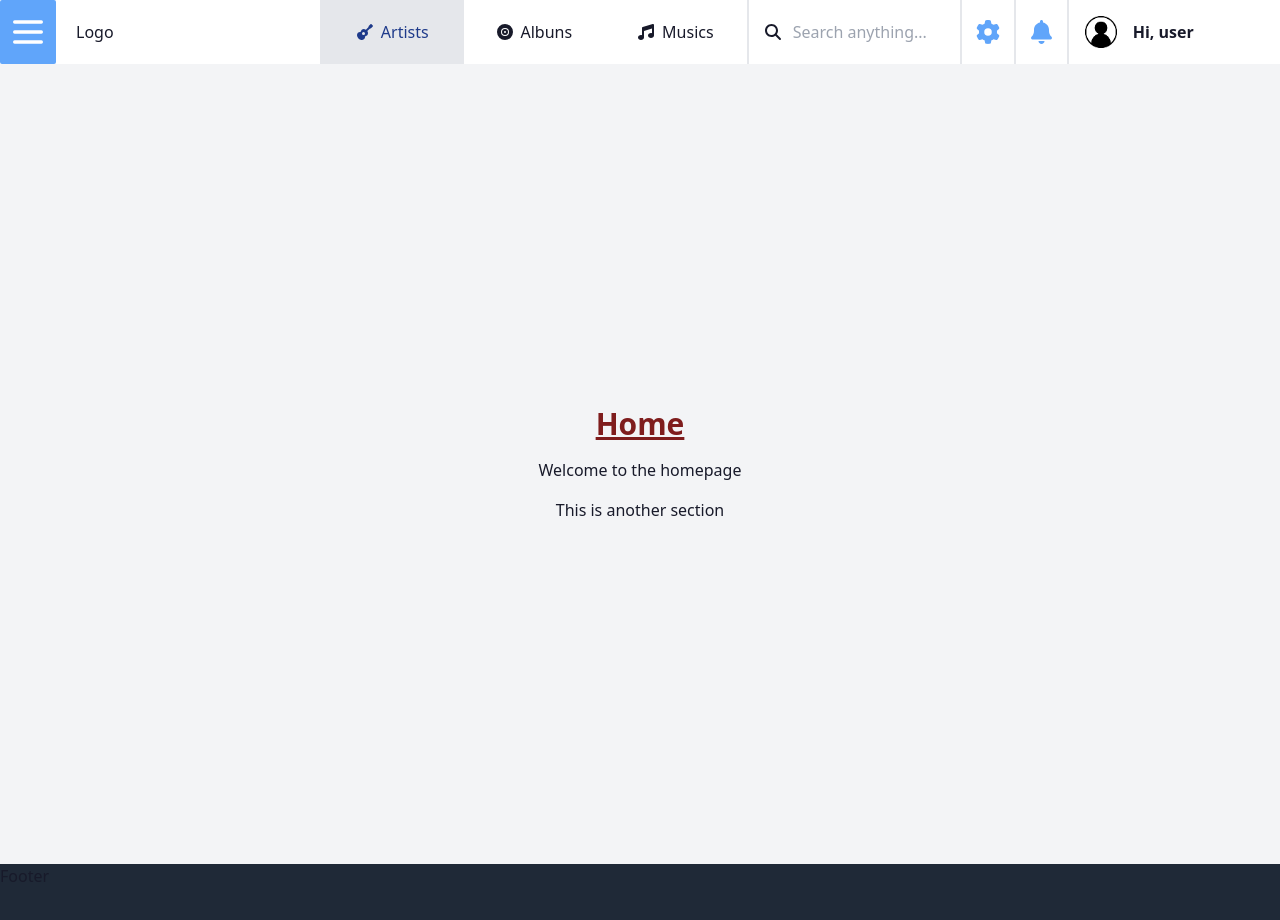
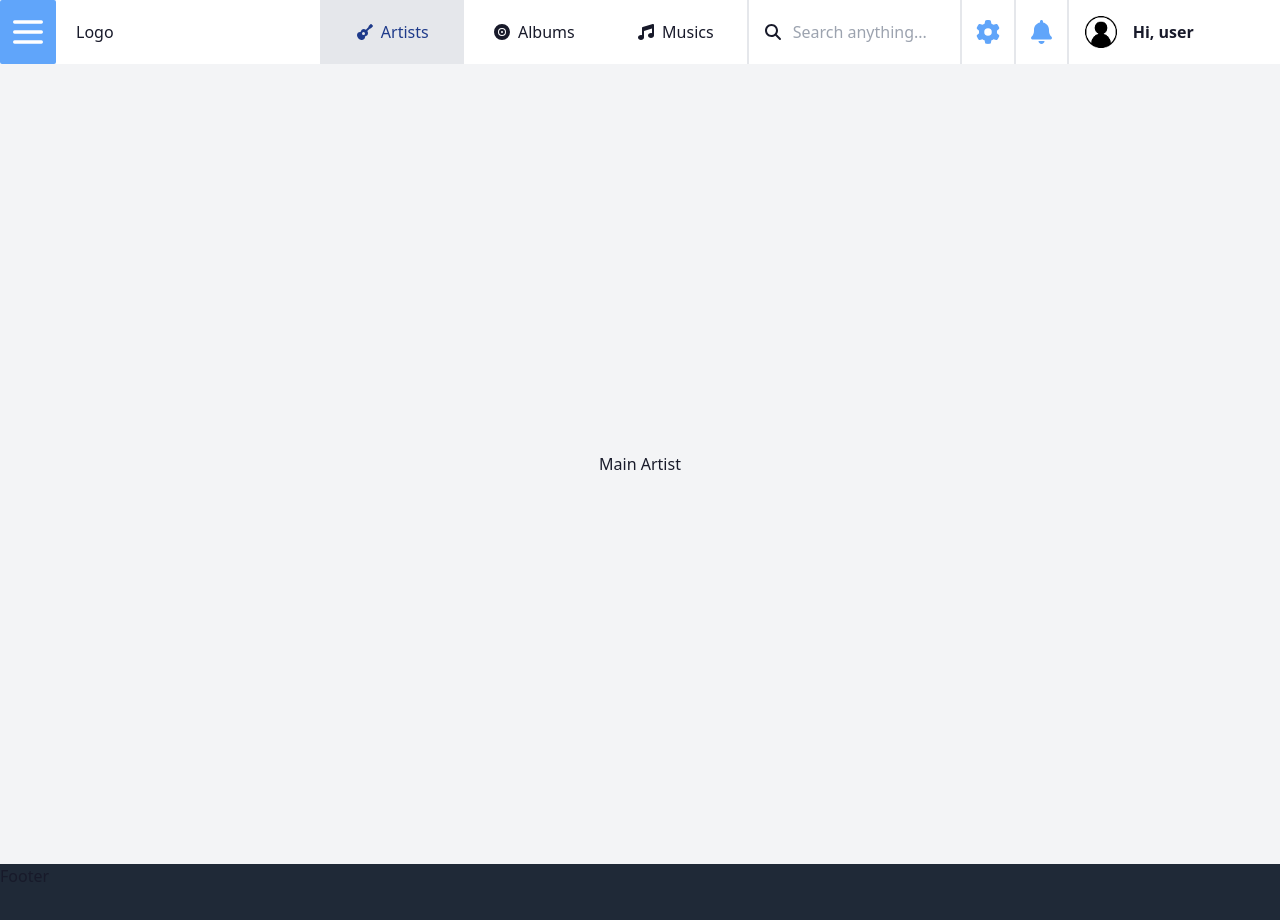
Before and after one commit to raphaelcordon/resenhando2-webPage, a React (Vite) app: page / in a window 1280 px wide. Shown: the top 920 px of the page. Built offline with nearby package versions, Linux system fonts and the light colour scheme.

Commit message:
Created MainComponents and implemented the toggling in the NavBar

```diff
--- /dev/null
+++ b/src/Components/Main/MainAlbumsComponent.jsx
@@ -0,0 +1,9 @@
+const MainAlbumsComponent = () => {
+
+    return (
+        <div>
+            Main Albums
+        </div>
+    )
+}
+export default MainAlbumsComponent;
--- /dev/null
+++ b/src/Components/Main/MainArtistsComponent.jsx
@@ -0,0 +1,9 @@
+const MainArtistsComponent = () => {
+
+    return (
+        <div>
+            Main Artist
+        </div>
+    )
+}
+export default MainArtistsComponent;
--- /dev/null
+++ b/src/Components/Main/MainMusicsComponent.jsx
@@ -0,0 +1,9 @@
+const MainMusicsComponent = () => {
+
+    return (
+        <div>
+            Main Musics
+        </div>
+    )
+}
+export default MainMusicsComponent;
--- a/src/Components/NavBar/MainSubMenuComponent.jsx
+++ b/src/Components/NavBar/MainSubMenuComponent.jsx
@@ -1,20 +1,40 @@
-import { FontAwesomeIcon } from '@fortawesome/react-fontawesome'
-import { faGuitar, faRecordVinyl, faMusic } from '@fortawesome/free-solid-svg-icons'
+import { FontAwesomeIcon } from '@fortawesome/react-fontawesome';
+import { faGuitar, faRecordVinyl, faMusic } from '@fortawesome/free-solid-svg-icons';
 
-const MainSubMenuComponent = () => {
+const MainSubMenuComponent = ({ setActiveComponent, activeComponent }) => {
 
     return (
         <div className="w-full h-full flex justify-around">
-            <span className="w-full h-full flex justify-center items-center bg-SelectedMenuBgColor text-SelectedMenuTextColor gap-2 hover:bg-HoverLinksBgColor hover:text-HoverLinksTextColor">
-                <FontAwesomeIcon icon={faGuitar} /> Artists
+
+            <span
+                onClick={() => setActiveComponent('artists')}
+                className={`w-full h-full flex justify-center items-center gap-2 cursor-pointer ${
+                    activeComponent === 'artists'
+                        ? 'bg-SelectedMenuBgColor text-SelectedMenuTextColor'
+                        : 'hover:bg-HoverLinksBgColor hover:text-HoverLinksTextColor'
+                }`}><FontAwesomeIcon icon={faGuitar} /> Artists
             </span>
-            <span className="w-full h-full flex justify-center items-center gap-2 hover:bg-HoverLinksBgColor hover:text-HoverLinksTextColor">
-                <FontAwesomeIcon icon={faRecordVinyl} /> Albuns
+
+            <span
+                onClick={() => setActiveComponent('albums')}
+                className={`w-full h-full flex justify-center items-center gap-2 cursor-pointer ${
+                    activeComponent === 'albums'
+                        ? 'bg-SelectedMenuBgColor text-SelectedMenuTextColor'
+                        : 'hover:bg-HoverLinksBgColor hover:text-HoverLinksTextColor'
+                }`}><FontAwesomeIcon icon={faRecordVinyl} /> Albums
             </span>
-            <span className="w-full h-full flex justify-center items-center gap-2 hover:bg-HoverLinksBgColor hover:text-HoverLinksTextColor">
-                <FontAwesomeIcon icon={faMusic} /> Musics
+
+            <span
+                onClick={() => setActiveComponent('musics')}
+                className={`w-full h-full flex justify-center items-center gap-2 cursor-pointer ${
+                    activeComponent === 'musics'
+                        ? 'bg-SelectedMenuBgColor text-SelectedMenuTextColor'
+                        : 'hover:bg-HoverLinksBgColor hover:text-HoverLinksTextColor'
+                }`}><FontAwesomeIcon icon={faMusic} /> Musics
             </span>
+
         </div>
-    )
-}
+    );
+};
+
 export default MainSubMenuComponent;
--- a/src/Components/NavBar/NavBarMainComponent.jsx
+++ b/src/Components/NavBar/NavBarMainComponent.jsx
@@ -4,7 +4,7 @@ import SearchMenuComponent from "./SearchMenuComponent.jsx";
 import ConfMenuComponent from "./ConfMenuComponent.jsx";
 import UserMenuComponent from "./UserMenuComponent.jsx";
 
-const NavBarMainComponent = () => {
+const NavBarMainComponent = ({ setActiveComponent, activeComponent }) => {
 
     return (
         <div className="h-full w-full flex items-center divide-x-2 divide-solid">
@@ -20,7 +20,9 @@ const NavBarMainComponent = () => {
             </div>
 
             {/* Main Sub Menu */}
-            <div className="h-full basis-4/12 flex items-center justify-center"><MainSubMenuComponent /></div>
+            <div className="h-full basis-4/12 flex items-center justify-center">
+                <MainSubMenuComponent setActiveComponent={setActiveComponent} activeComponent={activeComponent} />
+            </div>
 
             {/* Search */}
             <div className="h-full basis-2/12 flex items-center"><SearchMenuComponent /></div>
--- a/src/Routes/Home/index.jsx
+++ b/src/Routes/Home/index.jsx
@@ -1,11 +1,29 @@
+import MainArtistsComponent from "../../Components/Main/MainArtistsComponent.jsx";
+import MainAlbumsComponent from "../../Components/Main/MainAlbumsComponent.jsx";
+import MainMusicsComponent from "../../Components/Main/MainMusicsComponent.jsx";
+import { useOutletContext } from "react-router-dom";
+
 const Home = () => {
+    const [activeComponent] = useOutletContext();
+
+    const renderComponent = () => {
+        switch (activeComponent) {
+            case 'artists':
+                return <MainArtistsComponent />;
+            case 'albums':
+                return <MainAlbumsComponent />;
+            case 'musics':
+                return <MainMusicsComponent />;
+            default:
+                return <MainArtistsComponent />;
+        }
+    };
 
     return (
         <div className="flex flex-col justify-center items-center min-h-screen bg-gray-100">
-            <div className="text-3xl font-bold underline text-red-900">Home</div>
-            <div className="mt-4">Welcome to the homepage</div>
-            <div className="mt-4">This is another section</div>
+            <div>{renderComponent()}</div>
         </div>
-    )
-}
+    );
+};
+
 export default Home;
--- a/src/Routes/_BaseLayout/index.jsx
+++ b/src/Routes/_BaseLayout/index.jsx
@@ -1,17 +1,21 @@
-import NavBar from "../../Components/NavBar/NavBarMainComponent"
-import Footer from "../../Components/Footer/FooterComponent"
-import {Outlet} from "react-router-dom";
+import NavBar from "../../Components/NavBar/NavBarMainComponent";
+import Footer from "../../Components/Footer/FooterComponent";
+import { Outlet } from "react-router-dom";
+import { useState } from "react";
+
 const _BaseLayout = () => {
+    const [activeComponent, setActiveComponent] = useState('artists');
+
     return (
         <div className="flex flex-col min-h-screen">
             {/* Header */}
             <div className="h-16 p-0 m-0">
-                <NavBar />
+                <NavBar setActiveComponent={setActiveComponent} activeComponent={activeComponent} />
             </div>
 
             {/* Main Content Area */}
             <div className="flex-grow">
-                <Outlet />
+                <Outlet context={[activeComponent]} />
             </div>
 
             {/* Footer */}
```
